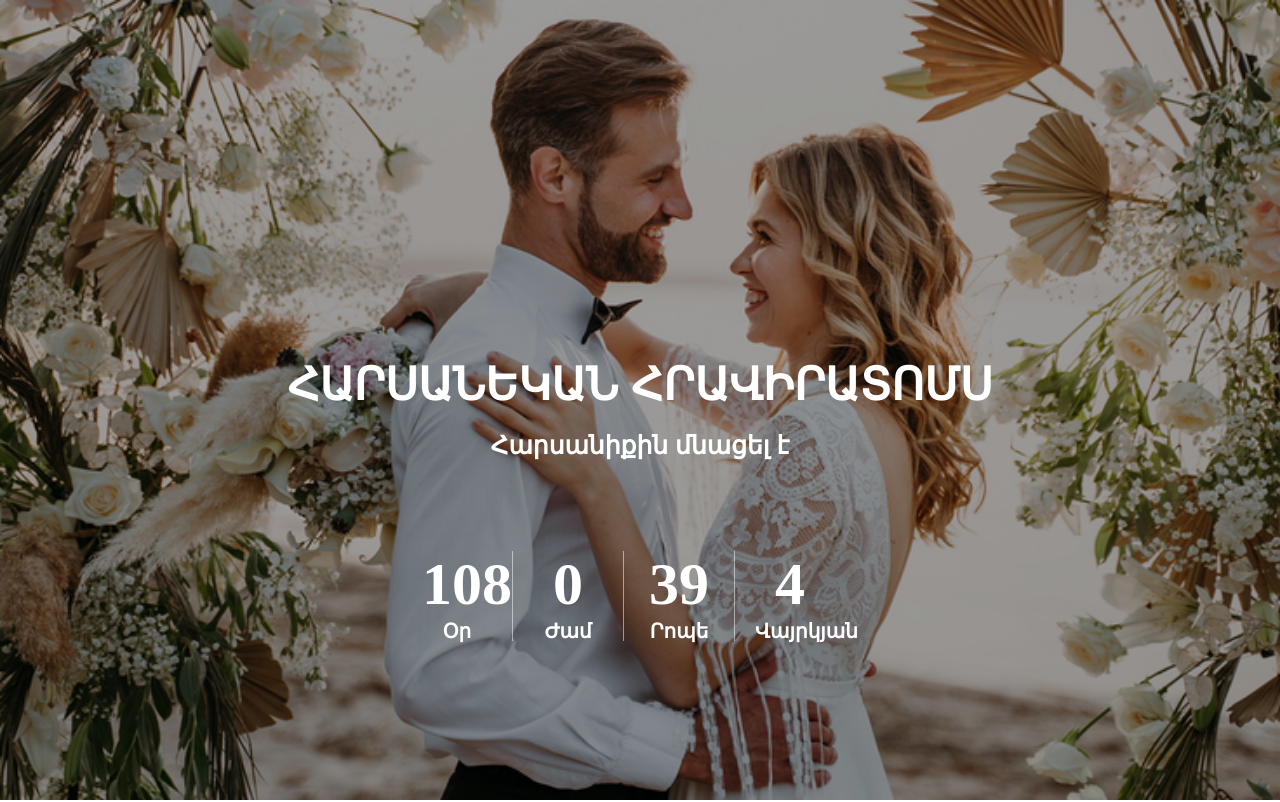
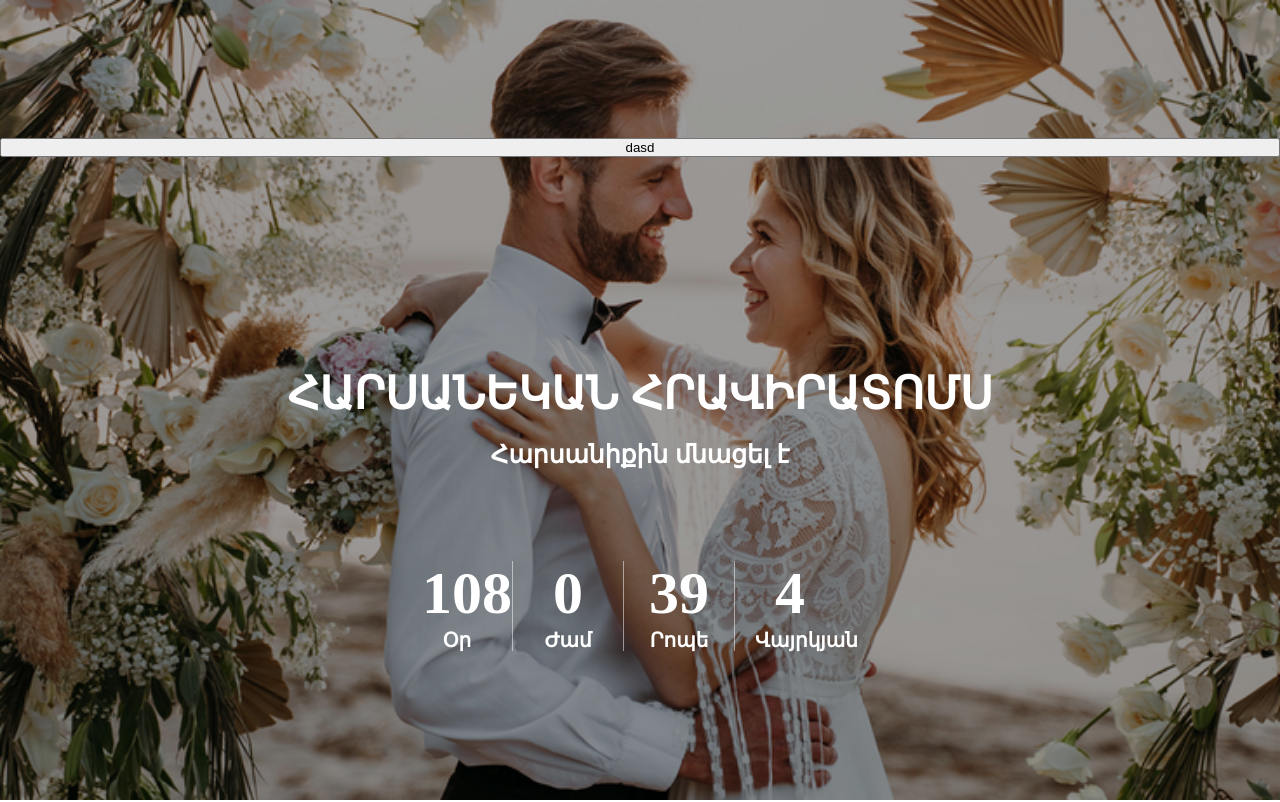
Before and after one commit to Karo3121/WebWed, a React (Create React App) app: page / in a window 1280 px wide. Shown: the top 802 px of the page. Built offline with nearby package versions, Linux system fonts and the light colour scheme; a web font is replaced by a local one.

Commit message:
Update header.jsx

```diff
--- a/src/components/header/header.jsx
+++ b/src/components/header/header.jsx
@@ -7,6 +7,18 @@ import { useEffect, useState } from "react";
 
 function Header() {
     const [time, setTime] = useState([])
+
+    let x = 0
+
+    const scrollFun = () => {
+        setInterval(()=>{
+            window.scrollTo(0,x)
+            x += 3
+        },5)
+    }
+
+
+
 
     useEffect(() => {
         const interval =  setInterval(() => {
@@ -33,6 +45,7 @@ function Header() {
 
     return ( <>
         <div className={s.headerBigDiv}  >
+            <button onClick={scrollFun} className={s.hidenBtnScroll}>dasd</button>
             <div className={s.timeDiv}>
                 <h1 className={s.timeH1}>ՀԱՐՍԱՆԵԿԱՆ ՀՐԱՎԻՐԱՏՈՄՍ</h1>
                 <h3 className={s.timeH3}>Հարսանիքին մնացել է  </h3>
```
